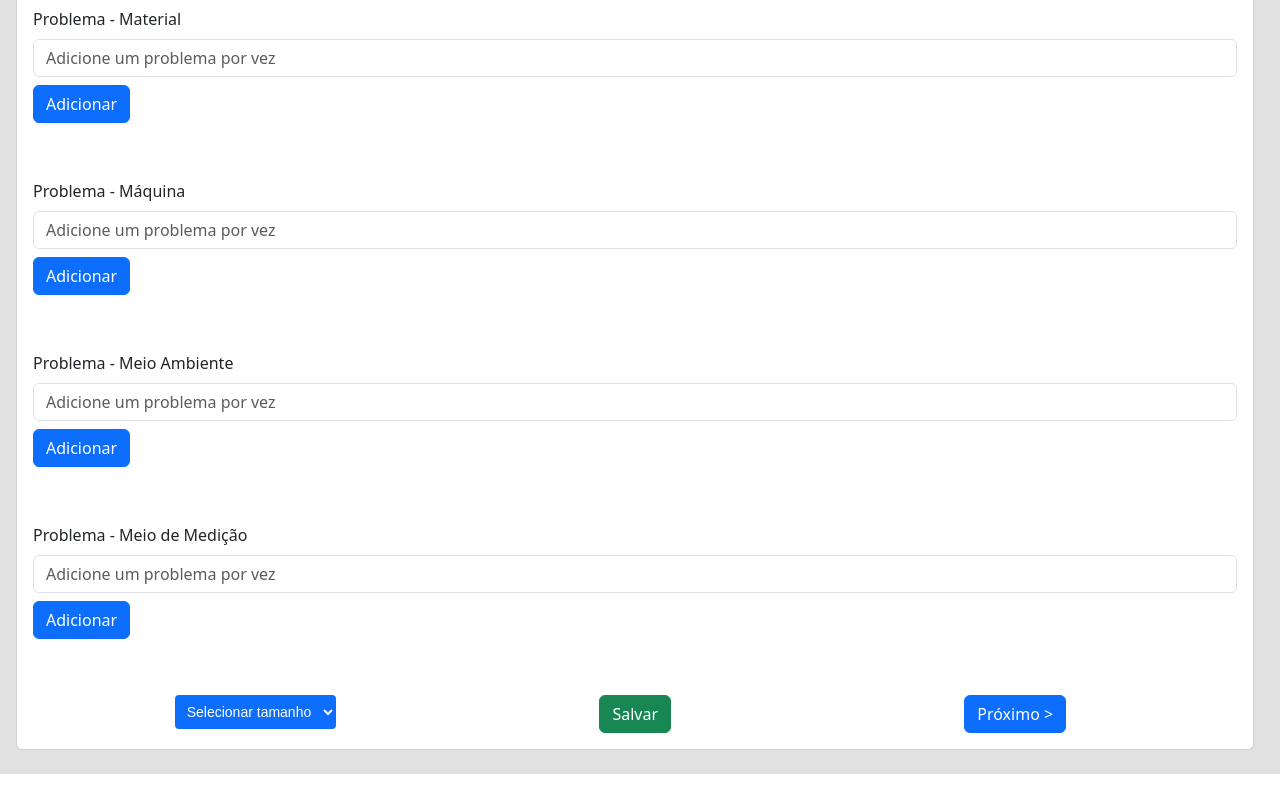
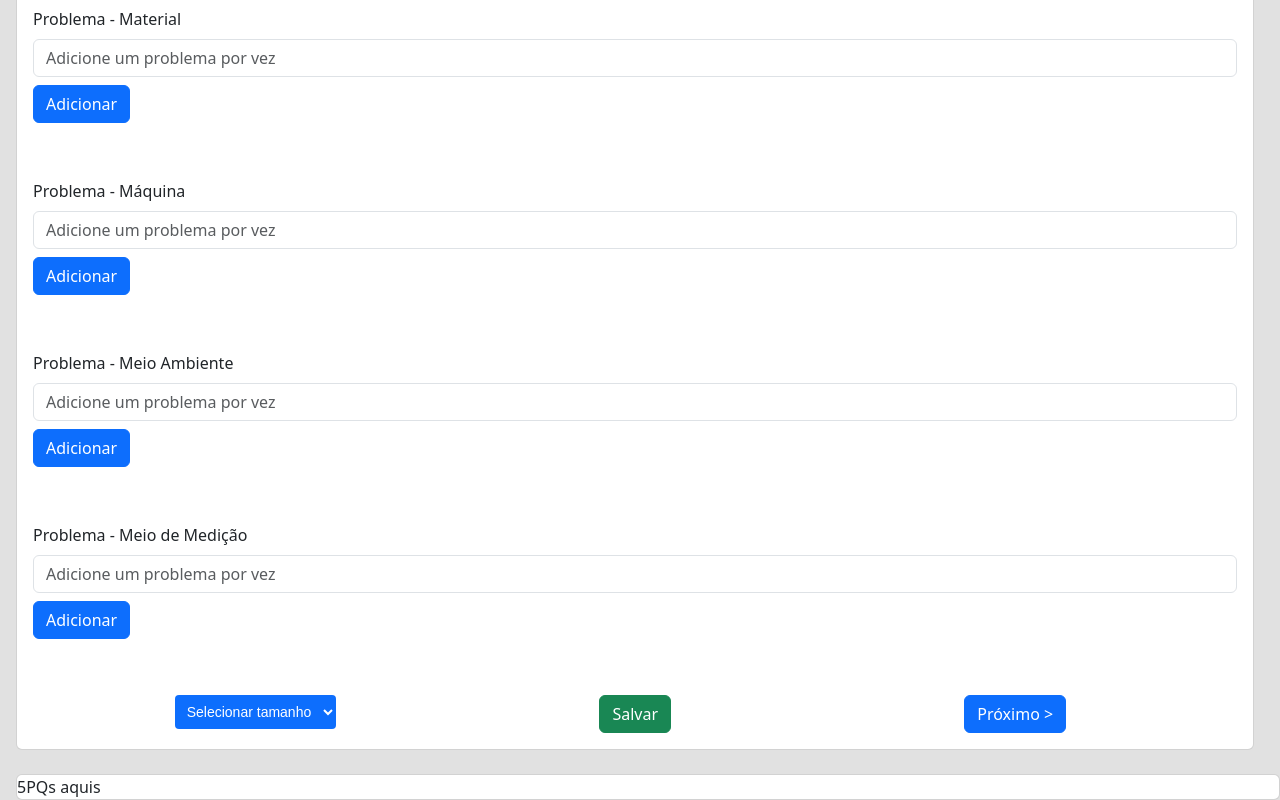
Before and after one commit to lcrossi/qtools, a React (Vite) app: page /tools in a window 1280 px wide. Shown: the part 633-1433 px from the top of the page. Before the commit the page ends 1407 px from the top, so only its background shows below. Built offline with nearby package versions, Linux system fonts and the light colour scheme.

Commit message:
inicializando componente 5pqs

```diff
--- /dev/null
+++ b/src/components/5pqs/index.jsx
@@ -0,0 +1,14 @@
+import React, { useState, useEffect } from 'react'
+import { Button, Form, Row, Card, Col, Container, Modal } from 'react-bootstrap'
+
+import './5pqs.css'
+
+export default function Pqs() {
+    return (
+        <>
+        <Card>
+            5PQs aquis
+        </Card>
+        </>
+    )
+}
--- a/src/pages/home/home.css
+++ b/src/pages/home/home.css
@@ -74,3 +74,11 @@
 .home .gray-subtitle {
   color: #888;
 }
+
+.show {
+  list-style-position: inside;
+}
+
+.hide {
+  display: none;
+}
--- a/src/pages/tools/index.jsx
+++ b/src/pages/tools/index.jsx
@@ -1,18 +1,22 @@
-import React from 'react'
+import React, { useState } from 'react'
 import { Container, Stack } from 'react-bootstrap'
 import 'bootstrap/dist/css/bootstrap.min.css'
 import Navbar from '../../components/navbar'
 import Ishikawa from '../../components/ishikawa'
+import Pqs from '../../components/5pqs'
 import './tools.css'
 
 
 export default function Tools() {
+    const [showHidePqs, setShowHidePqs] = useState('show')
+
     return(
         <>
         <Navbar/>
         <div className='toolsContainer'>
             <Stack >
-                <div className="ms-3"><Ishikawa/></div>
+                <div className="ms-3"><Ishikawa /></div>
+                <div className={`ms-3 ${showHidePqs}`}><Pqs /></div>
             </Stack>
         </div>
         </>
```
Also changed, not shown: src/components/5pqs/5pqs.css (added).
